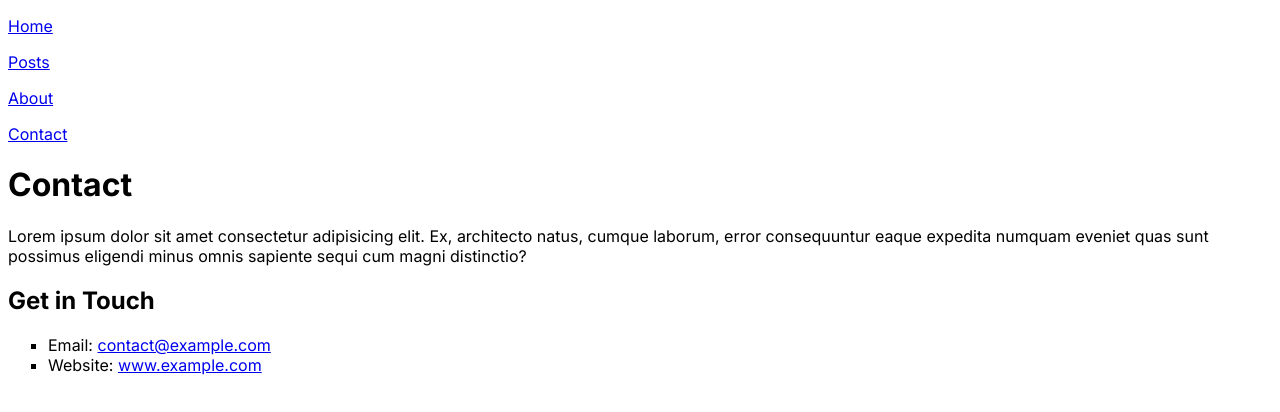
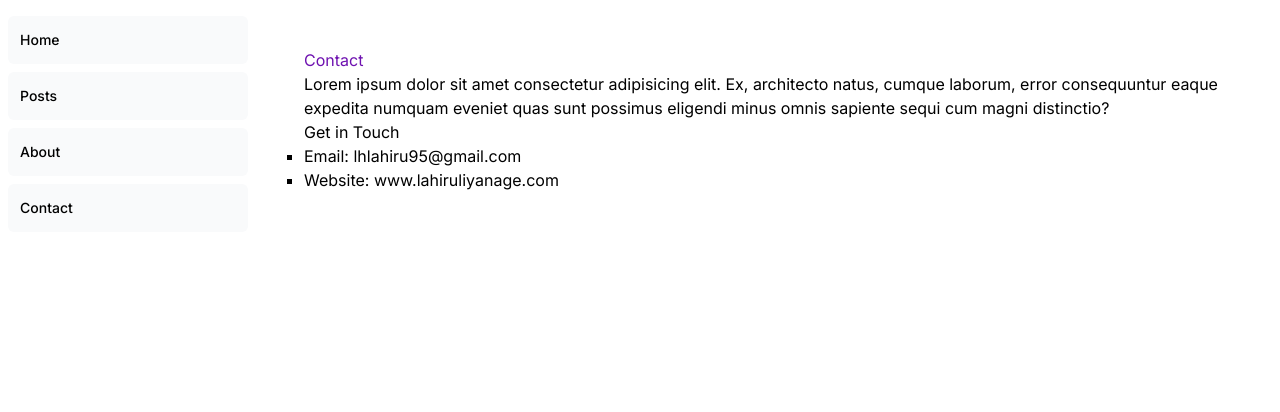
Before and after one commit to LahiruLiyanage/Penflare, a Next.js app: page /blog/contact in a window 1280 px wide. Shown: the top 412 px of the page. Built offline with nearby package versions, Linux system fonts and the light colour scheme.

Commit message:
Adding the Global.css to the layout.tsx

```diff
--- a/package.json
+++ b/package.json
@@ -1,5 +1,5 @@
 {
-  "name": "go-bloggy",
+  "name": "penflare",
   "version": "0.1.0",
   "private": true,
   "scripts": {
@@ -24,6 +24,7 @@
     "next-auth": "beta",
     "react": "^19.0.0",
     "react-dom": "^19.0.0",
+    "tailwind-merge": "^3.2.0",
     "tailwindcss": "^4.0.14",
     "uuid": "^11.1.0",
     "zod": "^3.24.2"
@@ -37,7 +38,7 @@
     "autoprefixer": "^10.4.21",
     "eslint": "^9",
     "eslint-config-next": "15.2.2",
-    "postcss": "^8.5.3",
+    "postcss": "latest",
     "typescript": "^5"
   }
 }
--- a/postcss.config.mjs
+++ b/postcss.config.mjs
@@ -5,7 +5,7 @@ export default {
     extend: {},
   },
   plugins: {
-    tailwindcss: {},
+    "@tailwindcss/postcss": {},
     autoprefixer: {},
   },
 };
--- a/src/app/blog/contact/page.tsx
+++ b/src/app/blog/contact/page.tsx
@@ -14,10 +14,10 @@ export default function Page() {
         <ul style={{ listStyleType: "square" }}>
           <li>
 
-            <span>Email: <a href="mailto:contact@example.com">contact@example.com</a></span>
+            <span>Email: <a href="mailto:lhlahiru95@gmail.com">lhlahiru95@gmail.com</a></span>
           </li>
           <li>
-            <span>Website: <a href="https://www.example.com">www.example.com</a></span>
+            <span>Website: <a href="https://www.lahiruliyanage.com">www.lahiruliyanage.com</a></span>
           </li>
         </ul>
 
--- a/src/app/layout.tsx
+++ b/src/app/layout.tsx
@@ -1,6 +1,6 @@
 import type { Metadata } from "next";
 import { Inter } from "next/font/google";
-// import "@/app/ui/styles/globals.css";
+import "./ui/styles/globals.css";
 
 const inter = Inter({ subsets: ["latin"] });
 
--- a/src/app/ui/components/button.tsx
+++ b/src/app/ui/components/button.tsx
@@ -2,7 +2,8 @@ import * as React from "react"
 import { Slot } from "@radix-ui/react-slot"
 import { cva, type VariantProps } from "class-variance-authority"
 
-import { cn } from "../lib/utils"
+// import { cn } from "../lib/utils"
+import { cn } from "@/app/lib/utils"
 
 const buttonVariants = cva(
   "inline-flex items-center justify-center rounded-md text-sm font-medium ring-offset-background transition-colors focus-visible:outline-none focus-visible:ring-2 focus-visible:ring-ring focus-visible:ring-offset-2 disabled:pointer-events-none disabled:opacity-50",
--- a/src/app/ui/styles/globals.css
+++ b/src/app/ui/styles/globals.css
@@ -1,6 +1,7 @@
-@tailwind base;
-@tailwind components;
-@tailwind utilities;
+/*@tailwind base;*/
+/*@tailwind components;*/
+/*@tailwind utilities;*/
+@import "tailwindcss";
 
 :root {
   --foreground-rgb: 0, 0, 0;
--- a/tailwind.config.ts
+++ b/tailwind.config.ts
@@ -23,7 +23,7 @@ const config: Config = {
         'h2': { fontSize: theme('fontSize.xl') },
         'h3': { fontSize: theme('fontSize.lg') },
       })
-    })
+    }),
   ],
 };
 export default config;
```
Also changed, not shown: 2 other files (tests, documents, lock files or other folders).
